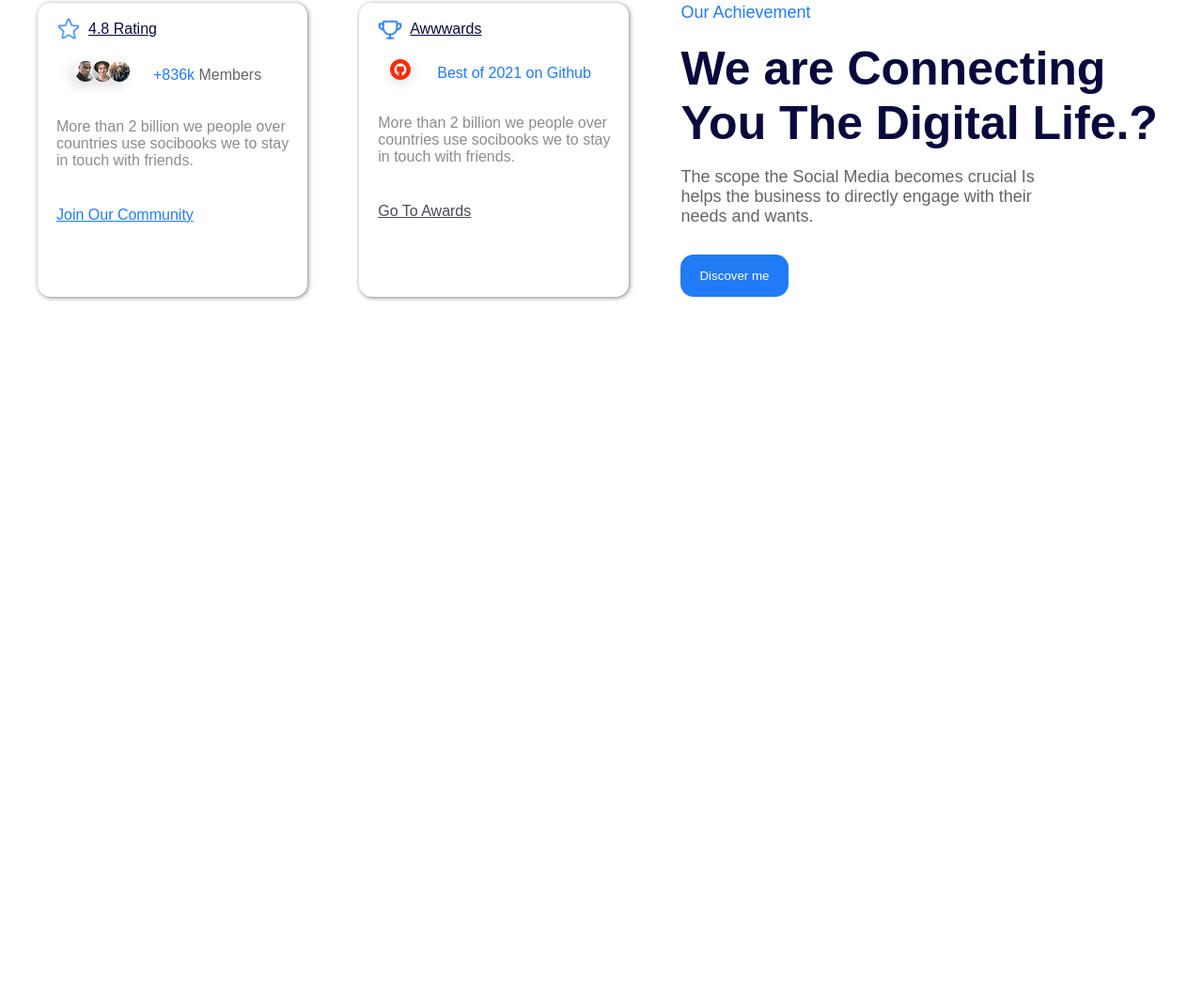
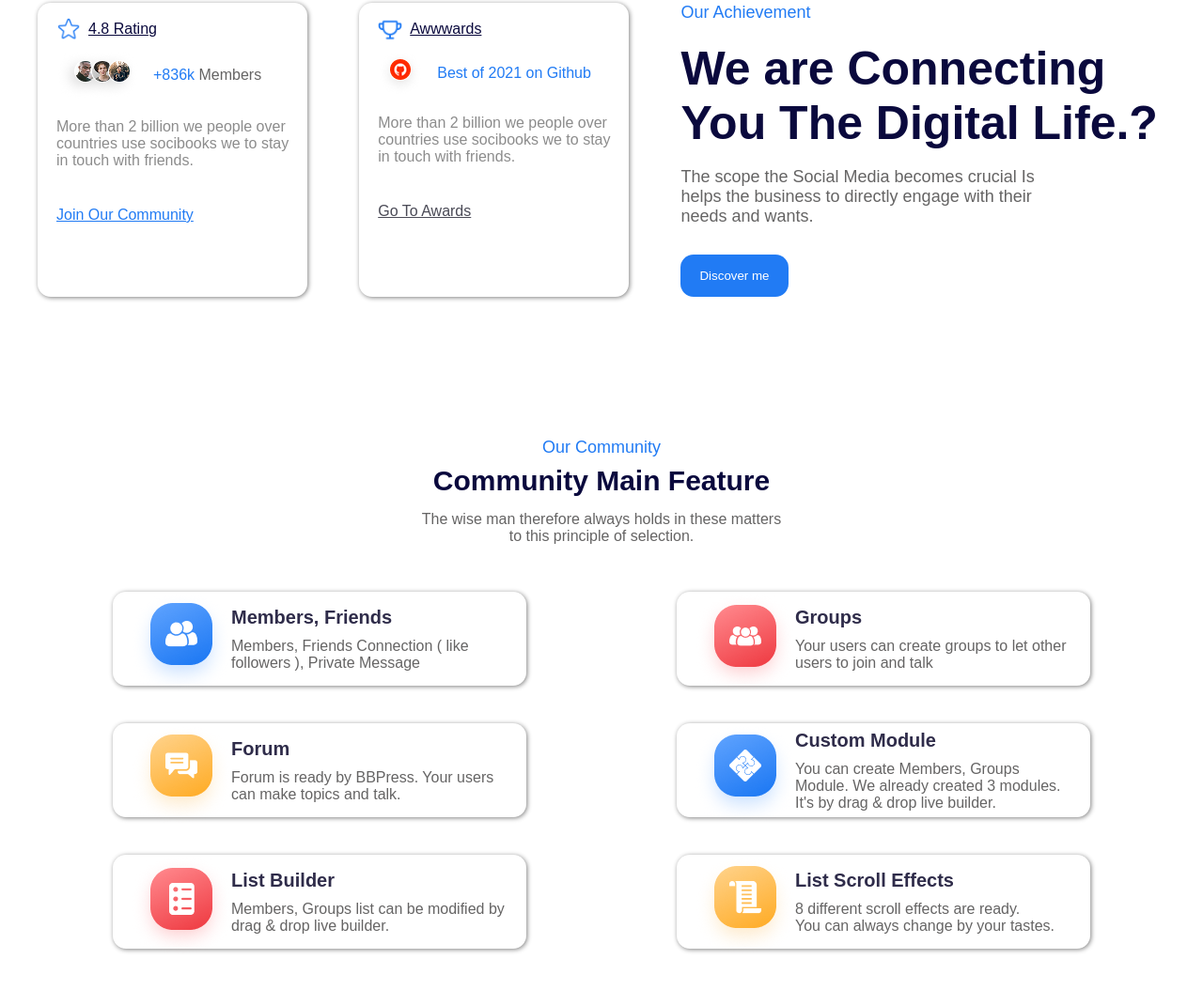
Before and after one commit to benshojonov/Home-work-5, a plain HTML site: page index.html in a window 1280 px wide. Shown: the part 1503-2557 px from the top of the page at 94% size. Before the commit the page ends 1899 px from the top, so only its background shows below. Drawn offline with Linux system fonts and the light colour scheme.

Commit message:
section4

```diff
--- a/index.html
+++ b/index.html
@@ -34,8 +34,8 @@
         <h2 class="h2">Your Solutions For <br> Community!</h2>
         <p class="p2">More than 2 billion people in over countries use socibook <br> to stay in touch with friends & family.</p>
         <div class="butt">
-            <button class="but1">About More</button>
-            <button class="but2">Invite Friend</button>
+            <button class="button1">About More</button>
+            <button class="button2">Invite Friend</button>
         </div>
     </div>
     <img src="./images/Iamge.png" alt="">
@@ -58,7 +58,6 @@
         </div>
     </div>
 </div>
-</body>
 
 <div class="section3">
     <div class="box">
@@ -93,6 +92,81 @@
         <p class="p2">The scope the Social Media becomes crucial Is <br>helps the business to directly engage with their <br> needs and wants.</p>
         <button class="but2">Discover me</button>
     </div>
+</div>
 
+<div class="section4">
+    <div class="centr">
+        <p class="p4">Our Community</p>
+        <h2>Community Main Feature</h2>
+        <p class="p5">The wise man therefore always holds in these matters <br> to this principle of selection.</p>
+    </div>
+    <div class="centure">
+        <div class="colum1">
+        <div class="bx1">
+            <div class="ik">
+                <img src="./images/Icon (1).png" alt="">
+            </div>
+            <div class="min">
+                <h3>Members, Friends</h3>
+                <p>Members, Friends Connection ( like <br>followers ), Private Message</p>
+            </div>
+        </div>
+
+         <div class="bx1">
+            <div class="ik">
+                <img src="./images/Icon.png" alt="">
+            </div>
+            <div class="min">
+                <h3>Forum</h3>
+                <p>Forum is ready by BBPress. Your users <br>can make topics and talk.</p>
+            </div>
+        </div>
+
+         <div class="bx1">
+            <div class="ik">
+                <img src="./images/Icon (2).png" alt="">
+            </div>
+            <div class="min">
+                <h3>List Builder</h3>
+                <p>Members, Groups list can be modified by <br>drag & drop live builder.</p>
+            </div>
+        </div>
+
+    </div>
+    <div class="colum2">
+        <div class="bx1">
+            <div class="ik">
+                <img src="./images/Icon (3).png" alt="">
+            </div>
+            <div class="min">
+                <h3>Groups</h3>
+                <p>Your users can create groups to let other <br> users to join and talk</p>
+            </div>
+        </div>
+
+        <div class="bx1">
+            <div class="ik">
+                <img src="./images/Icon (4).png" alt="">
+            </div>
+            <div class="min">
+                <h3>Custom Module</h3>
+                <p>You can create Members, Groups <br>Module. We already created 3 modules. <br> It's by drag & drop live builder.</p>
+            </div>
+        </div>
+
+        <div class="bx1">
+            <div class="ik">
+                <img src="./images/Icon (5).png" alt="">
+            </div>
+            <div class="min">
+                <h3>List Scroll Effects</h3>
+                <p>8 different scroll effects are ready. <br>You can always change by your tastes.</p>
+            </div>
+        </div>
+      </div>
+    </div>
 </div>
+
+
+</body>
 </html>
--- a/style.css
+++ b/style.css
@@ -36,7 +36,7 @@ hr{
     margin: auto;
     max-width: 1200px;
 }
-.but1{
+.button1{
     background-color: #217BF4;
     color: white;
     padding: 15px 20px;
@@ -49,7 +49,7 @@ hr{
     gap: 18px;
     margin-top: 40px;
 }
-.but2{
+.button2{
     color: #217BF4;
     padding: 13px 20px;
     background-color: #217cf400;
@@ -62,7 +62,7 @@ hr{
     max-width: 1200px;
     display: flex;
     align-items: center;
-    background-color: #DEECFE;
+
     padding-bottom: 80px;
     margin-top: 50px;
 }
@@ -177,6 +177,62 @@ span{
     border: none;
     margin-top: 30px;
 }
-.left3{
+.section4{
+    margin-top: 150px;
+    margin-bottom: 60px;
+}
+.centr{
+ text-align: center;
+}
+.p4{
+    font-size: 18px;
+    color: #217BF4;
+}
+.p5{
+    font-size: 16px;
+    color: #656464;
+}
+.centr h2{
+    color: #0A093D;
+    font-size: 30px;
+    margin-top: 8px;
+    margin-bottom: 15px;
+}
+.bx1{
+    display: flex;
+    align-items: center;
+    padding: 10px 20px;
+    width: 400px;
+    height: 80px;
+    box-shadow: 1px 1px 5px grey;
+    border-radius: 14px;
+    margin-bottom: 40px;
+}
+.ik{
+    margin-top: 13px;
+}
+.colum1{
+    margin: auto;
+    max-width: 1200px;
+    margin-top: 50px;
+}
+.colum2{
+    margin: auto;
+    max-width: 1200px;
+    margin-top: 50px;
+}
+.min h3{
+ color: #2F2C4A;
+ font-size: 20px;
+ margin-bottom: 10px;
+}
+.min p{
+    color: #656464;
+    font-size: 16px;
+}
+.centure{
+    margin: auto;
+    max-width: 1200px;
+    display: flex;
 
 }
```
Also changed, not shown: images/Icon (1).png (added), images/Icon (2).png (added), images/Icon (3).png (added), images/Icon (4).png (added), images/Icon (5).png (added), images/Icon.png (added).
